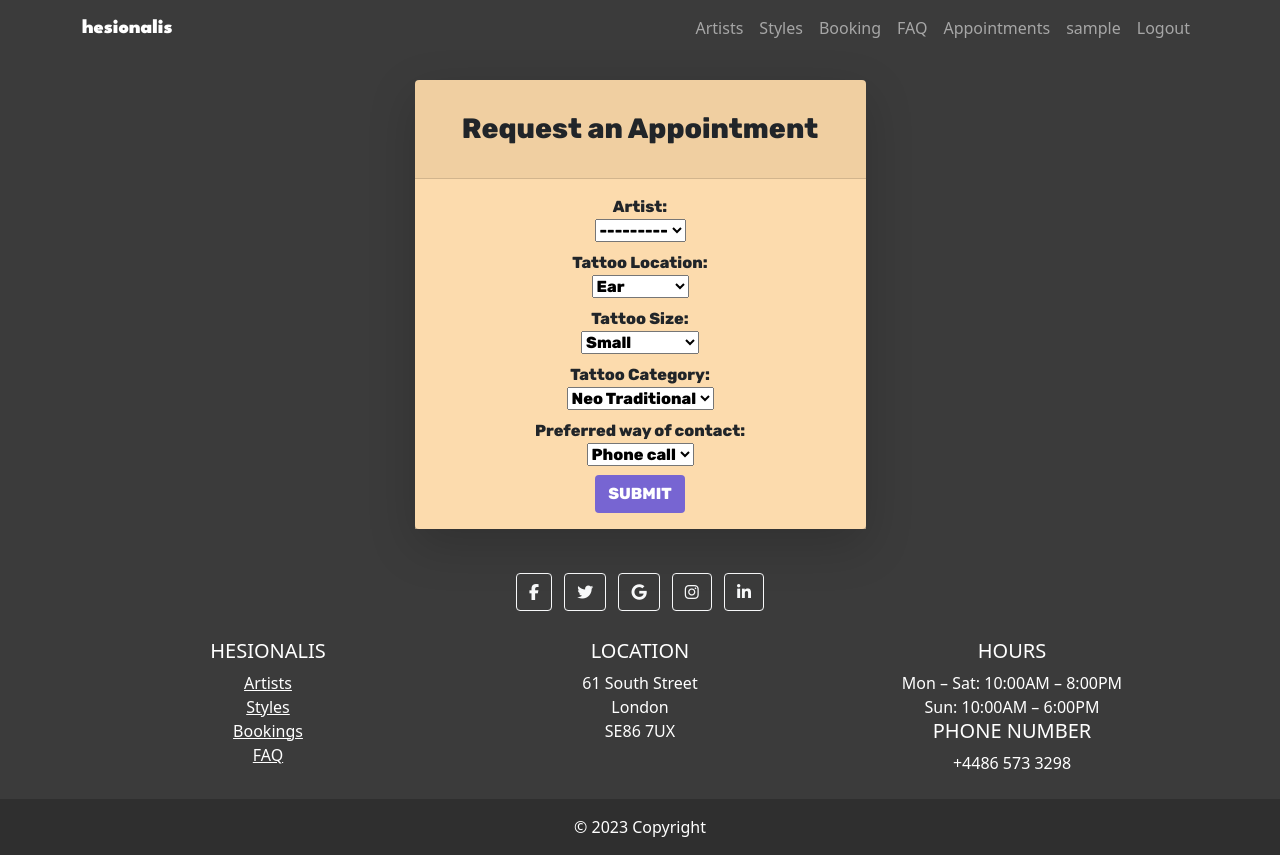
After one commit to pozhara/hesionalis-1, a Django app: page /create_appointment/ in a window 1280 px wide. The commit adds this page. Run offline with Django 3.2, Linux system fonts and the light colour scheme; the visitor is signed in with stand-in values (Sample User, id 1); data that the repository does not hold is empty; some libraries are stand-ins or nearby versions.

Commit message:
Create booking page and process

```diff
--- a/core/forms.py
+++ b/core/forms.py
@@ -171,3 +171,31 @@ class PasswordChangeForm(DefaultPasswordChangeForm):
             'autocomplete': 'off',
             'class': 'form-input'
         })
+
+
+class AppointmentForm(forms.ModelForm):
+    tattoo_location = forms.ChoiceField(choices=TATTOO_LOCATION,
+                                        required=True,
+                                        widget=forms.Select(attrs={
+                                           'class': 'form-input'}))
+    tattoo_size = forms.ChoiceField(choices=TATTOO_SIZE,
+                                    required=True,
+                                    widget=forms.Select(attrs={
+                                       'class': 'form-input'}))
+    tattoo_category = forms.ChoiceField(choices=TATTOO_CATEGORY,
+                                        required=True,
+                                        widget=forms.Select(attrs={
+                                            'class': 'form-input'}))
+    artist = forms.ModelChoiceField(queryset=Artist.objects.all(),
+                                    required=True,
+                                    widget=forms.Select(attrs={
+                                        'class': 'form-input'}))
+    contact_way = forms.ChoiceField(choices=PREFERRED_CONTACT_WAY,
+                                    required=True,
+                                    widget=forms.Select(attrs={
+                                        'class': 'form-input'}))
+
+    class Meta:
+        model = Appointment
+        fields = ['tattoo_location',
+                  'tattoo_size', 'tattoo_category', 'artist', 'contact_way']
--- a/core/views.py
+++ b/core/views.py
@@ -13,7 +13,7 @@ from django.contrib.auth.mixins import LoginRequiredMixin
 from django.contrib.auth.views import LoginView
 
 from core.models import Artist, Design, Appointment
-from .forms import RegisterForm, LoginForm, EditProfileForm, PasswordChangeForm
+from .forms import RegisterForm, LoginForm, EditProfileForm, PasswordChangeForm, AppointmentForm
 
 faqs = [
     {
@@ -197,3 +197,35 @@ class PasswordChangeView(View):
 
         context = {"change_password": change_password}
         return render(request, 'edit_password.html', context)
+
+
+class CreateAppointmentView(LoginRequiredMixin, View):
+
+    template_name = 'appointment_form.html'
+    login_url = '/login/?next=/appointment/create/'
+
+    def get(self, request, artist_id=None):
+        form = AppointmentForm()
+        if artist_id is not None:
+
+            form.fields['artist'].initial = artist_id
+
+        return render(request, 'appointment_form.html', {'form': form})
+
+    def post(self, request, artist_id=None):
+
+        form = AppointmentForm(request.POST)
+        if form.is_valid():
+
+            appointment = form.save(commit=False)
+            appointment.user = request.user
+            appointment.save()
+            messages.success(request, "Appointment was requested successfully!")
+            return redirect('appointment')
+
+        return render(request, 'appointment_form.html', {'form': form})
+
+    def dispatch(self, request, *args, **kwargs):
+        if not request.user.is_authenticated:
+            messages.error(request, 'Please log in to create an appointment.')
+        return super().dispatch(request, *args, **kwargs)
--- a/hesionalis/urls.py
+++ b/hesionalis/urls.py
@@ -17,7 +17,7 @@ from django.contrib import admin
 from django.urls import path, include
 
 from core.forms import LoginForm
-from core.views import HomeView, ArtistView, DesignsView, FAQView, RegisterView, CustomLoginView, LogoutView, EditProfileView, PasswordChangeView
+from core.views import HomeView, ArtistView, DesignsView, FAQView, RegisterView, CustomLoginView, LogoutView, EditProfileView, PasswordChangeView, CreateAppointmentView
 
 urlpatterns = [
     path('edit_profile/', EditProfileView.as_view(), name='edit_profile'),
@@ -30,5 +30,6 @@ urlpatterns = [
     path('login/', CustomLoginView.as_view(redirect_authenticated_user=True, template_name='login.html',
                                            authentication_form=LoginForm), name='login'),
     path('logout/', LogoutView.as_view(), name='logout'),
+    path('create_appointment/', CreateAppointmentView.as_view(), name='create_appointment'),
     path('admin/', admin.site.urls),
 ]
--- /dev/null
+++ b/templates/appointment_form.html
@@ -0,0 +1,54 @@
+{% extends 'base.html' %}
+{% block title %} Request Appointment {%endblock title %}
+{%block content %}
+<div>
+    <div class="container font-2 pt-4">
+        <div class="row justify-content-center">
+            <div class="col-lg-5">
+                <div class="card shadow-lg border-0 rounded-lg mt-0 mb-3 bg-color-2">
+                    <div class="card-header justify-content-center">
+                        <h3 class="font-weight-light my-4 text-center">Request an Appointment</h3>
+                    </div>
+                    <div class="card-body bg-color">
+                        <form method="post" class="text-center">
+                            {% csrf_token %}
+                            <div class="mb-2">
+                                <label for="artist">Artist:</label>
+                                <div>{{form.artist}}</div>
+                            </div>
+
+                            <div class="mb-2">
+                                <label for="tattoo_location">Tattoo Location:</label>
+                                <div>{{form.tattoo_location}}</div>
+                            </div>
+
+                            <div class="mb-2">
+                                <label for="tattoo_size">Tattoo Size:
+                                </label>
+                                <div>{{form.tattoo_size}}</div>
+                            </div>
+                            <div class="mb-2">
+                                <label for="tattoo_category">Tattoo Category:</label>
+
+                                <div>{{form.tattoo_category}}</div>
+                            </div>
+                            <div class="mb-2">
+                                <label for="tattoo_category">Preferred way of contact:</label>
+
+                                <div>{{form.contact_way}}</div>
+                            </div>
+                            <div>
+                                <button type="submit" class="btn bg-btn-color btn-xl text-uppercase text-white">
+                                    Submit
+                                </button>
+                            </div>
+                        </form>
+                    </div>
+                </div>
+            </div>
+        </div>
+    </div>
+</div>
+
+
+{% endblock content %}
--- a/templates/artists.html
+++ b/templates/artists.html
@@ -20,7 +20,7 @@
                     <h5 class="card-title mb-0 font">{{ artist.name }}</h5>
                     <div class="card-text font-2">Skilled in: {{ artist.skills }}</div>
                     <div class="card-text pb-1 font-2">Gender: {{ artist.gender }}</div>
-                    <a class="btn bg-btn-color text-uppercase text-white font-2" href="#">Book Now</a>
+                    <a class="btn bg-btn-color text-uppercase text-white font-2" href="{% url 'create_appointment' %}">Book Now</a>
                 </div>
             </div>
         </div>
--- a/templates/base.html
+++ b/templates/base.html
@@ -36,7 +36,7 @@
                     </li>
                     {% if user.is_authenticated %}
                     <li class="nav-item">
-                        <a href="#" class="nav-link">Appointments</a>
+                        <a href="{% url 'create_appointment' %}" class="nav-link">Appointments</a>
                     </li>
                     <li class="nav-item">
                         <a href="{% url 'edit_profile' %}" class="nav-link">{{ user.username }}</a>
@@ -102,7 +102,7 @@
                                 <a href="{% url 'styles' %}" class="text-white">Styles</a>
                             </li>
                             <li>
-                                <a href="#!" class="text-white">Bookings</a>
+                                <a href="{% url 'create_appointment' %}" class="text-white">Bookings</a>
                             </li>
                             <li>
                                 <a href="{% url 'faq' %}" class="text-white">FAQ</a>
--- a/templates/index.html
+++ b/templates/index.html
@@ -6,7 +6,7 @@
     <div class="container font">
         <div class="font-size pt-4 mt-5">Start Your <span class="color">Adventure</span> Of</div>
         <div class="font-size text-uppercase pb-2">Self Exploration With Us!</div>
-        <a class="btn bg-btn-color btn-xl text-uppercase text-white" href="#">Book Now</a>
+        <a class="btn bg-btn-color btn-xl text-uppercase text-white" href="{% url 'create_appointment' %}">Book Now</a>
     </div>
 </section>
 
@@ -16,7 +16,7 @@
         <h3>Welcome to <span class="color">hesionalis</span>, where art meets skin and self-expression knows no boundaries. Our tattoo salon is a haven for those seeking unique body art experiences. Located in London, our team of artists is dedicated to turning your vision into a reality.</h3>
         <h3>At Neolagnium, we understand that a tattoo is more than just ink on the surface. It is an embodiment of your individuality, personal stories, and meaningful connections. With this understanding, our artists work closely with each client to create custom designs that reflect their desires.</h3>
         <h3 class="pb-2">Our team comprises accomplished artists who have mastered various tattooing styles, from traditional and neo-traditional to realism, watercolor, blackwork, and beyond. Their expertise and artistic flair ensure that every tattoo created at our salon is a true masterpiece, crafted with precision, skill, and attention to detail.</h3>
-        <a class="btn bg-btn-color btn-lg text-uppercase text-white" href="#">Book Now</a>
+        <a class="btn bg-btn-color btn-lg text-uppercase text-white" href="{% url 'create_appointment' %}">Book Now</a>
     </div>
 </section>
 
@@ -157,7 +157,7 @@
 <section id="ready">
     <div class="bg-color text-center font">
         <h2 class="py-3">Ready to get a Tattoo?</h2>
-        <a class="btn bg-btn-color btn-lg text-uppercase text-white mb-3" href="#">Book Now</a>
+        <a class="btn bg-btn-color btn-lg text-uppercase text-white mb-3" href="{% url 'create_appointment' %}">Book Now</a>
     </div>
 </section>
 
```
